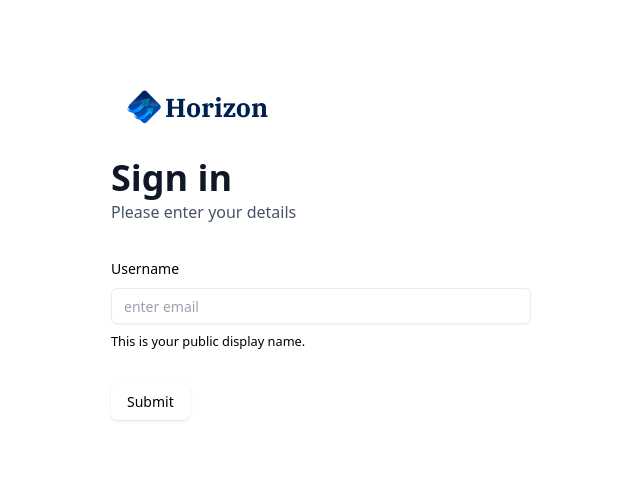
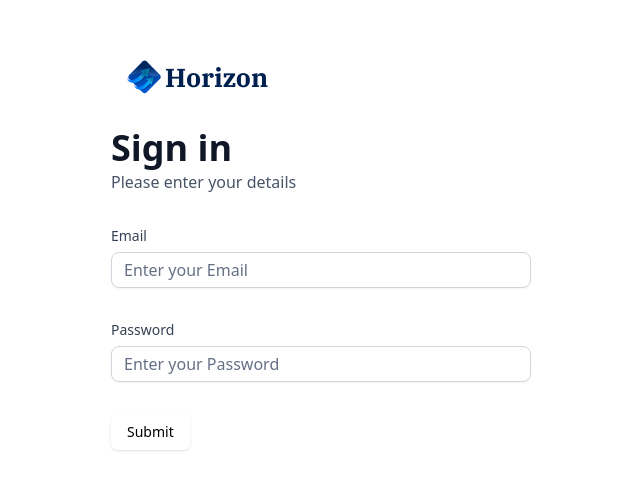
Before and after one commit to AustinAceC/HorizonApp, a Next.js app: page /sign-in in a window 1280 px wide. Shown: the part 145-634 px from the top of the page, without its empty margins (319-959 px from the left). Built offline with nearby package versions, Linux system fonts and the light colour scheme.

Commit message:
Implement form functionality

```diff
--- a/components/ui/AuthForm.tsx
+++ b/components/ui/AuthForm.tsx
@@ -18,27 +18,27 @@
   FormMessage,
 } from "@/components/ui/form"
 import { Input } from "@/components/ui/input"
+import { Divide } from 'lucide-react';
+import CustomInput from './CustomInput';
+import { authformSchema } from '@/lib/utils';
 
-const formSchema = z.object({
-    username: z.string().min(2, {
-      message: "Username must be at least 2 characters.",
-    }),
-  })
+
 
 
 const AuthForm = ({ type }: {type: string}) => {
     const [user, setUser] = useState(null);
 
         // 1. Define your form.
-    const form = useForm<z.infer<typeof formSchema>>({
-        resolver: zodResolver(formSchema),
+    const form = useForm<z.infer<typeof authformSchema>>({
+        resolver: zodResolver(authformSchema),
         defaultValues: {
-            username: "",
+            email: "",
+            password: "",
         },
     })
 
     // 2. Define a submit handler.
-    function onSubmit(values: z.infer<typeof formSchema>) {
+    function onSubmit(values: z.infer<typeof authformSchema>) {
         // Do something with the form values.
         // ✅ This will be type-safe and validated.
         console.log(values)
@@ -77,22 +77,10 @@
                 <>
                 <Form {...form}>
                     <form onSubmit={form.handleSubmit(onSubmit)} className="space-y-8">
-                        <FormField
-                        control={form.control}
-                        name="username"
-                        render={({ field }) => (
-                            <FormItem>
-                            <FormLabel>Username</FormLabel>
-                            <FormControl>
-                                <Input placeholder="enter email" {...field} />
-                            </FormControl>
-                            <FormDescription>
-                                This is your public display name.
-                            </FormDescription>
-                            <FormMessage />
-                            </FormItem>
-                        )}
-                        />
+
+                        <CustomInput control={form.control} name='email' label='Email' placeholder='Enter your Email'/>
+                        <CustomInput control={form.control} name='password' label='Password' placeholder='Enter your Password'/>
+
                         <Button type="submit">Submit</Button>
                     </form>
                 </Form>
--- /dev/null
+++ b/components/ui/CustomInput.tsx
@@ -0,0 +1,46 @@
+import React from 'react'
+import { FormControl, FormField, FormLabel, FormMessage } from './form'
+import { Input } from './input'
+import { Control, FieldPath } from 'react-hook-form';
+import { z } from 'zod';
+import { authformSchema } from '@/lib/utils';
+
+interface CustomInputProps {
+  control: Control<z.infer<typeof authformSchema>>;
+  name: FieldPath<z.infer<typeof authformSchema>>;
+  label: string;
+  placeholder: string;
+}
+
+const CustomInput = ({control, name, label, placeholder}: CustomInputProps) => {
+  return (
+        <FormField
+            control={control}
+            name={name}
+            render={({ field }) => (
+                <div className='form-item'>
+                    <FormLabel className='form-label'>
+                        {label}
+                    </FormLabel>
+                    <div className='flex w-full flex-col'>
+                        <FormControl>
+                            <Input
+                                placeholder={placeholder}
+                                className='input-class'
+                                type={name === 'password' ? 'password' : 'text'}
+                                {...field}
+
+                            />
+
+                        </FormControl>
+                        <FormMessage className='form-message mt-2'
+                        />
+                    </div>
+
+                </div>
+            )}
+            />
+  )
+}
+
+export default CustomInput
--- a/lib/utils.ts
+++ b/lib/utils.ts
@@ -2,6 +2,7 @@
 import { type ClassValue, clsx } from "clsx";
 import qs from "query-string";
 import { twMerge } from "tailwind-merge";
+import { z } from "zod";
 
 export function cn(...inputs: ClassValue[]) {
   return twMerge(clsx(inputs));
@@ -193,3 +194,8 @@
 
   return date > twoDaysAgo ? "Processing" : "Success";
 };
+
+export const authformSchema = z.object({
+  email: z.string().email(),
+  password: z.string().min(8)
+})
```
